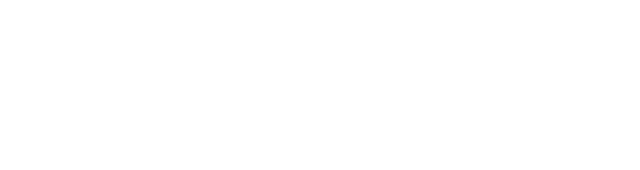
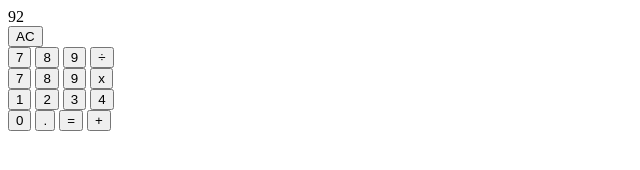
Before and after one commit to GravyTheAwesome/calculator, a plain HTML site: page index.html in a window 1280 px wide. Shown: the whole page, without its empty margins (0-640 px from the left). Drawn offline with Linux system fonts and the light colour scheme.

Commit message:
Create HTML for calculator

```diff
--- a/index.html
+++ b/index.html
@@ -3,9 +3,39 @@
 <head>
     <meta charset="UTF-8">
     <meta name="viewport" content="width=device-width, initial-scale=1.0">
-    <title>Document</title>
+    <title>Calculator</title>
 </head>
 <body>
+    <div class="calculator">
+        <div class="calculator-display">92</div>
+        <div class="calculator-button-row">
+            <button id="clear-button">AC</button>
+        </div>
+        <div class="calculator-button-row">
+            <button id="seven-button">7</button>
+            <button id="eight-button">8</button>
+            <button id="nine-button">9</button>
+            <button id="divide-button">÷</button>
+        </div>
+        <div class="calculator-button-row">
+            <button id="four-button">7</button>
+            <button id="five-button">8</button>
+            <button id="six-button">9</button>
+            <button id="multiply-button">x</button>
+        </div>
+        <div class="calculator-button-row">
+            <button id="one-button">1</button>
+            <button id="two-button">2</button>
+            <button id="three-button">3</button>
+            <button id="subtract-button">4</button>
+        </div>
+        <div class="calculator-button-row">
+            <button id="zero-button">0</button>
+            <button id="decimal-button">.</button>
+            <button id="equals-button">=</button>
+            <button id="add-button">+</button>
+        </div>
+    </div>
     <script src="code.js"></script>
 </body>
 </html>
```
